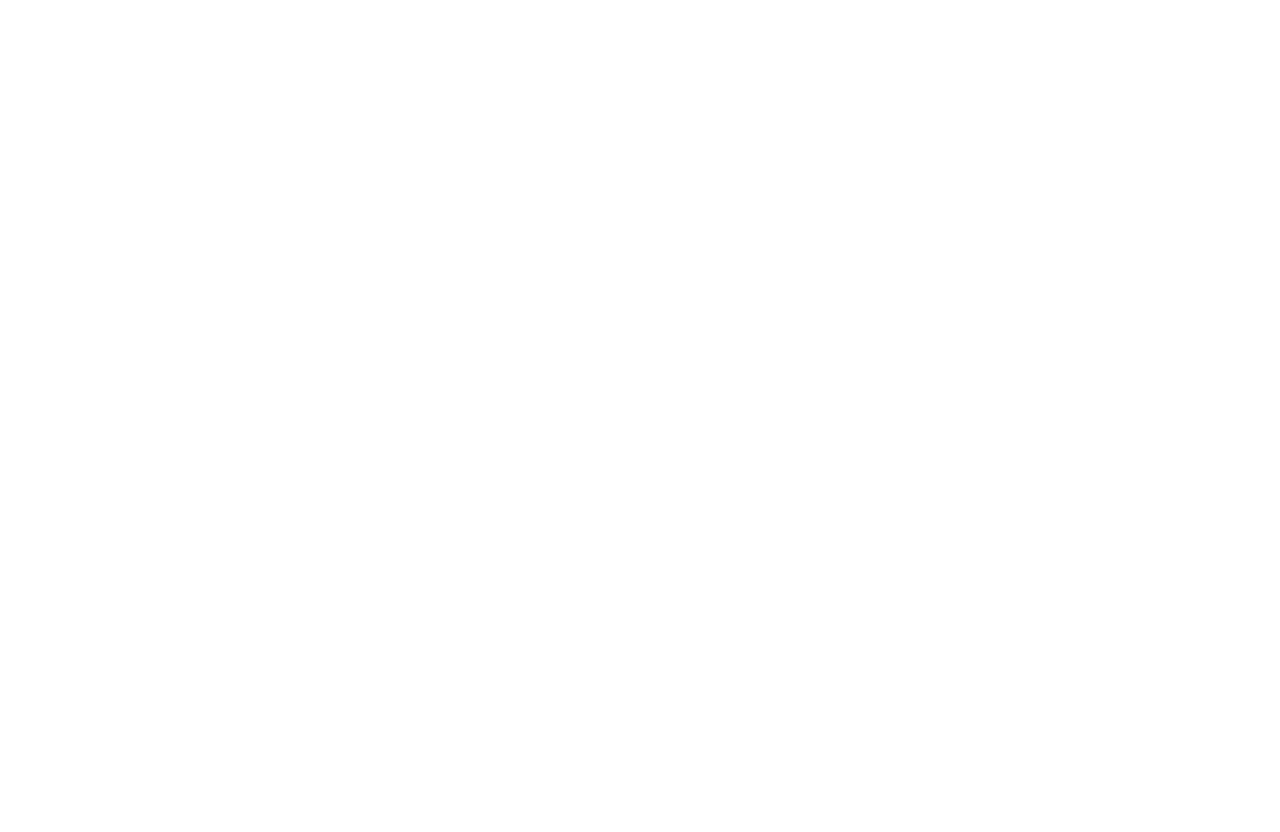
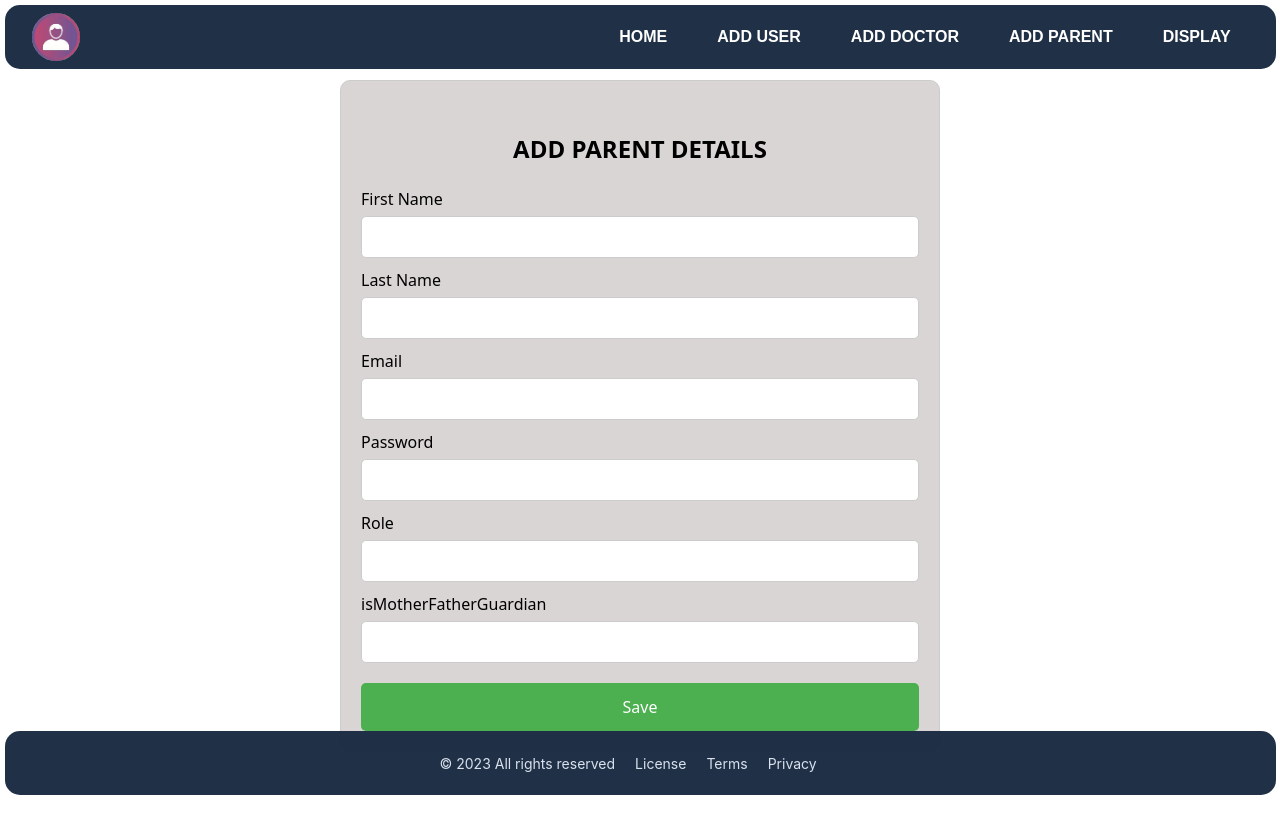
Before and after one commit to cepdnaclk/e19-co225-Baby-Developing-Tracking-System-Web-Application, a React (Vite) app in the folder Front-End/: page /addparent in a window 1280 px wide. Before the commit this address had no page. Before the commit the page ends 800 px from the top, so only its background shows below. Built offline with nearby package versions, Linux system fonts and the light colour scheme.

Commit message:
form added
Parent Adding form and Doctor adding

```diff
--- a/Front-End/src/AddDoctor.jsx
+++ b/Front-End/src/AddDoctor.jsx
@@ -73,7 +73,7 @@ export const AddDoctor = (props) => {
 
       <div className="add-baby-form-container">
         <div className="h2">
-          <h2>ADD USER DETAILS</h2>
+          <h2>ADD DOCTOR DETAILS</h2>
         </div>
 
         <form className="add-baby-form" onSubmit={handleSubmit}>
--- a/Front-End/src/AddParent.jsx
+++ b/Front-End/src/AddParent.jsx
@@ -5,7 +5,7 @@ import { Footer } from "./Footer";
 import "./AddUser.css";
 import auth from "./services/auth.service";
 
-export const AddPerent = (props) => {
+export const AddParent = (props) => {
   const [parentDetails, setParentDetails] = useState({
     firstName: "",
     lastName: "",
@@ -123,6 +123,16 @@ export const AddPerent = (props) => {
             required
           />
 
+<       label htmlFor="role">isMotherFatherGuardian</label>
+          <input
+            type="text"
+            id="isMotherFatherGuardian"
+            name="isMotherFatherGuardian"
+            value={parentDetails.role}
+            onChange={handleInputChange}
+            required
+          />
+
           {/* Add more input fields for the remaining attributes */}
 
           <button type="submit">Save</button>
--- a/Front-End/src/App.jsx
+++ b/Front-End/src/App.jsx
@@ -13,6 +13,7 @@ import { BabyRegister } from "./BabyRegister";
 import { AdminHome } from "./AdminHome";
 import { AddUser } from "./AddUser";
 import { AddDoctor } from "./AddDoctor";
+import { AddParent } from "./AddParent";
 import { DisplayDetails } from "./DisplayDetails";
 import { AdminLogin } from "./AdminLogin";
 
@@ -50,6 +51,7 @@ function App() {
           <Route path="/BabyRegister" element={<BabyRegister />} />
           <Route path="/admin" element={<AdminHome />} />
           <Route path="/adduser" element={<AddUser />} />
+          <Route path="/addparent" element={<AddParent />} />
           <Route path="/adddoctor" element={<AddDoctor />} />
           <Route path="/adminLogin" element={<AdminLogin />} />
           <Route path="/display" element={<DisplayDetails />} />
--- a/Front-End/src/Header.jsx
+++ b/Front-End/src/Header.jsx
@@ -123,7 +123,7 @@ export const Header = () => {
 
           <li
             className={""}
-            onClick={() => handleItemClick("/adduser")}
+            onClick={() => handleItemClick("/addparent")}
           >
             ADD PARENT<span></span>
           </li>
```
